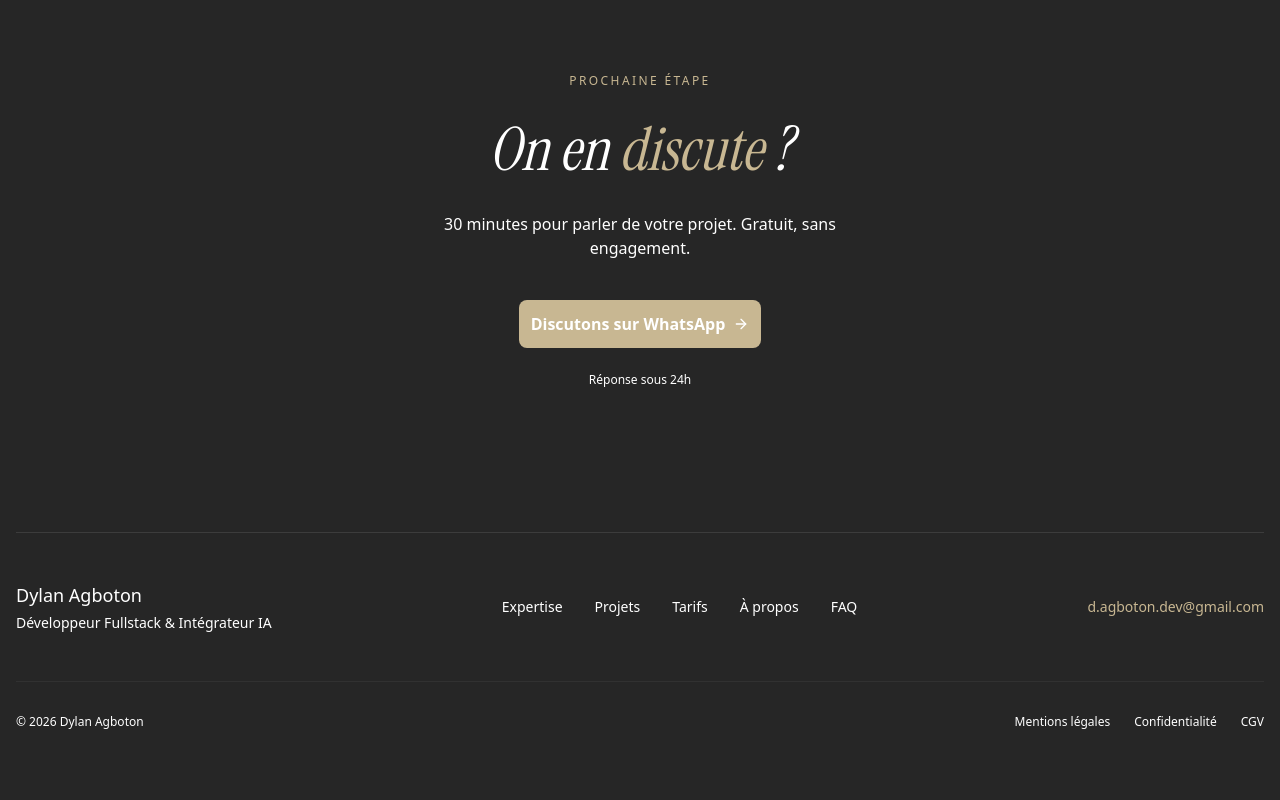
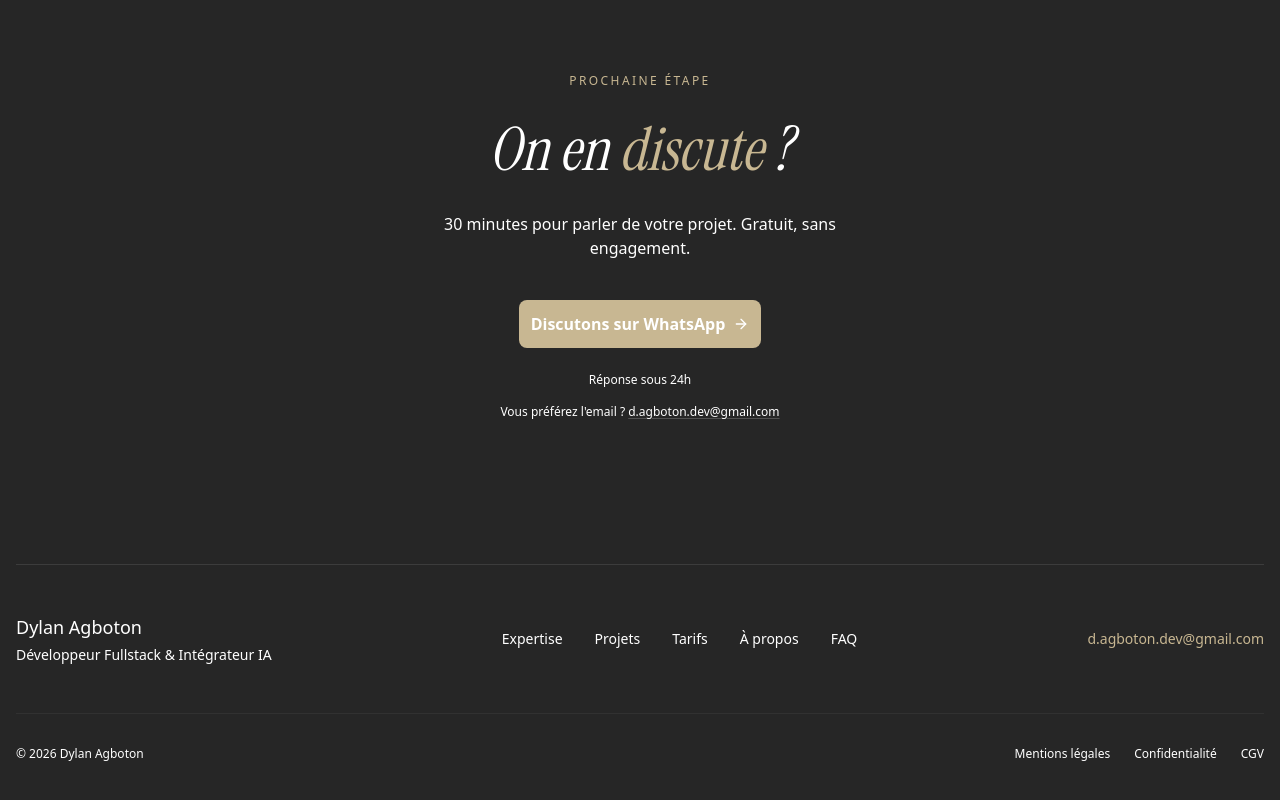
Before and after one commit to codebylan/devfoliov3, a Next.js app: page / in a window 1280 px wide. Shown: the part 5742-6542 px from the top of the page. Built offline with nearby package versions, Linux system fonts and the light colour scheme.

Commit message:
chore(front): keep AuditForm as cold-lead fallback channel

```diff
--- a/src/components/sections/CTA.jsx
+++ b/src/components/sections/CTA.jsx
@@ -27,6 +27,17 @@ const CTA = () => {
             <WhatsAppCTA size="lg" showIcon={false} showArrow source="cta" />
 
             <p className="text-white/30 text-xs mt-6">Réponse sous 24h</p>
+
+            <p className="text-white/25 text-xs mt-4">
+              Vous préférez l&apos;email ?{' '}
+              <a
+                href="mailto:d.agboton.dev@gmail.com"
+                className="underline underline-offset-2 decoration-white/20 hover:text-white/50 hover:decoration-white/40 transition-colors focus-visible:outline-none focus-visible:ring-1 focus-visible:ring-accent rounded-sm"
+                aria-label="Envoyer un email à Dylan Agboton"
+              >
+                d.agboton.dev@gmail.com
+              </a>
+            </p>
           </FadeIn>
         </div>
       </div>
```
